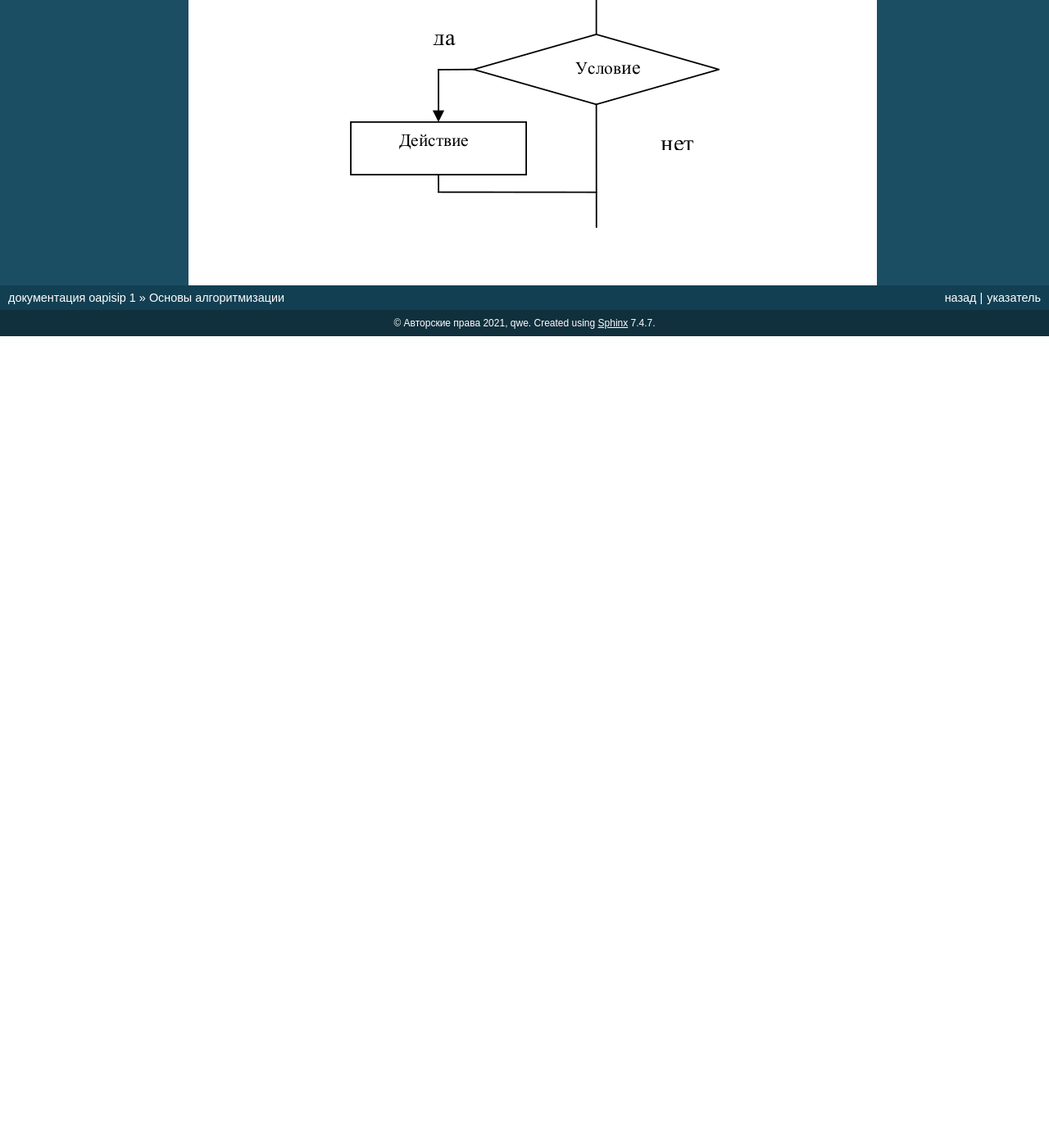
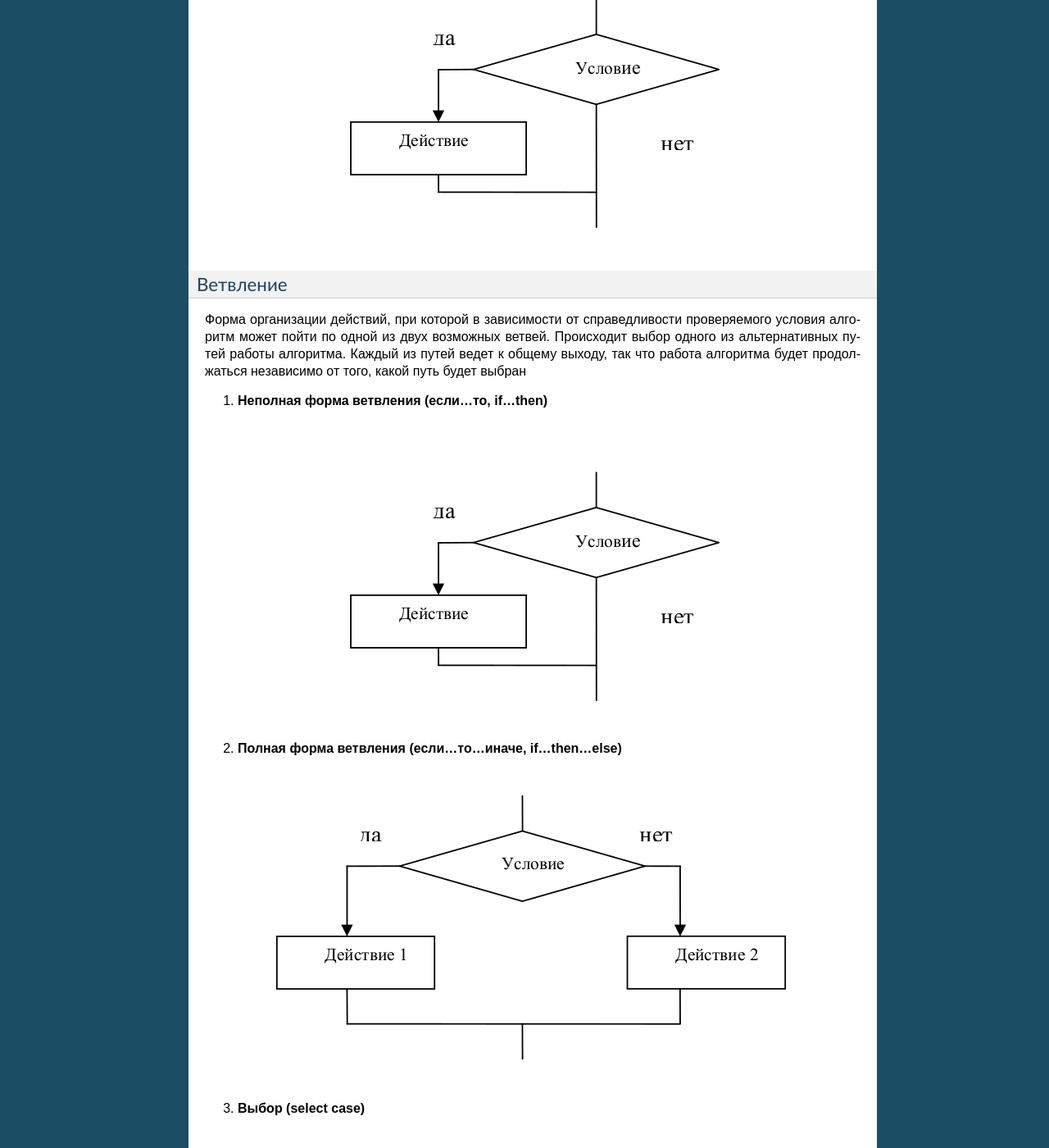
Before and after one commit to rimcupk/oapisip, a Sphinx documentation site: the page built from docs/chapters/01_algo/01_algo.rst, in a window 1280 px wide and 1400 px high, scrolled down 1944 px. Shown: the whole window at 82% size. Built offline with Sphinx 7.4.7, drawn with Linux system fonts in a browser that asks for light colours; before the commit the page ends 2354 px from its top, so only the background shows below that.

Commit message:
Update 01_algo.rst

```diff
--- a/docs/chapters/01_algo/01_algo.rst
+++ b/docs/chapters/01_algo/01_algo.rst
@@ -49,3 +49,32 @@
        :scale: 100 %
        :align: center
        :alt: asda
+
+Ветвление
+"""""""""
+Форма организации действий, при которой в зависимости от справедливости проверяемого условия алгоритм может пойти по одной из двух возможных ветвей. Происходит выбор одного из альтернативных путей работы алгоритма. Каждый из путей ведет к общему выходу, так что работа алгоритма будет продолжаться независимо от того, какой
+путь будет выбран
+
+1) **Неполная форма ветвления (если...то, if...then)**
+
+.. figure:: 01_if.png
+       :scale: 100 %
+       :align: center
+       :alt: asda
+
+2) **Полная форма ветвления (если...то...иначе, if...then...else)**
+
+.. figure:: 01_if_then.png
+       :scale: 100 %
+       :align: center
+       :alt: asda
+
+3) **Выбор (select case)**
+
+.. figure:: 01_case.png
+       :scale: 100 %
+       :align: center
+       :alt: asda
+
+Цикл
+""""
```
